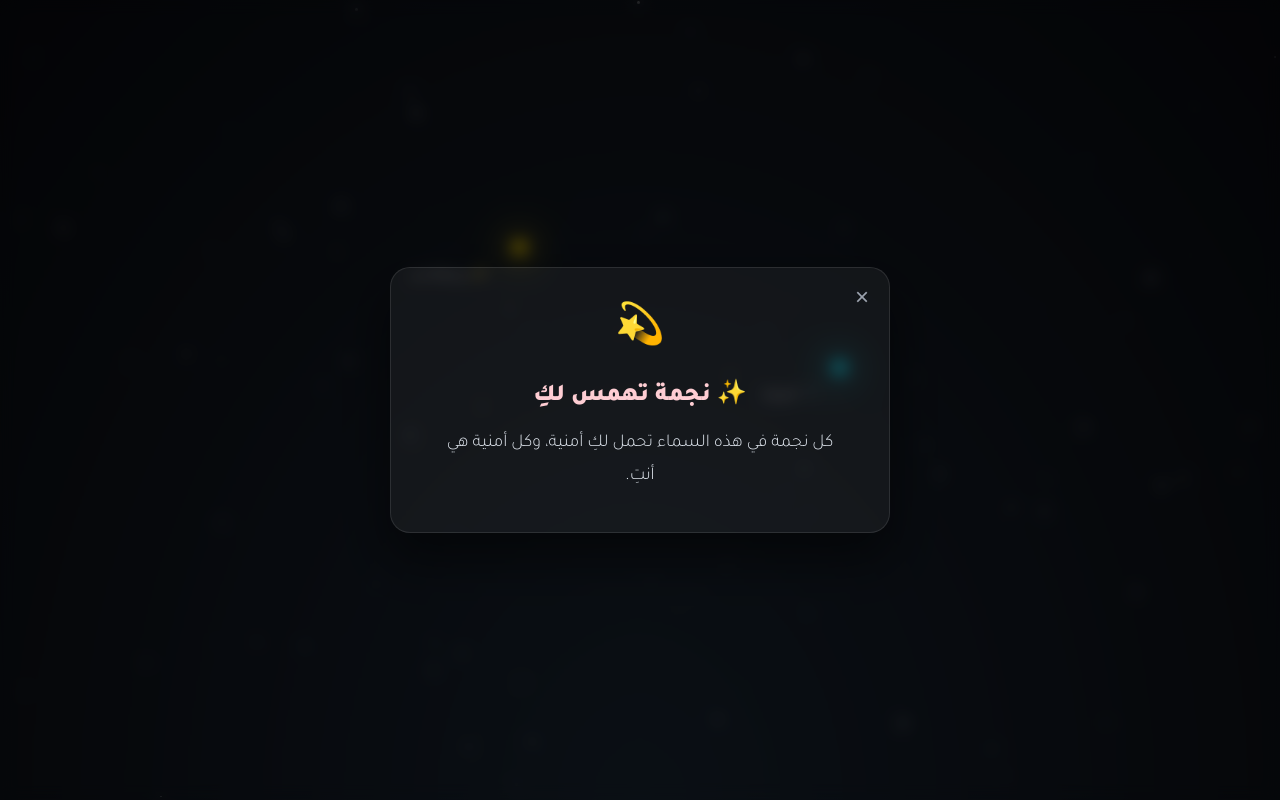
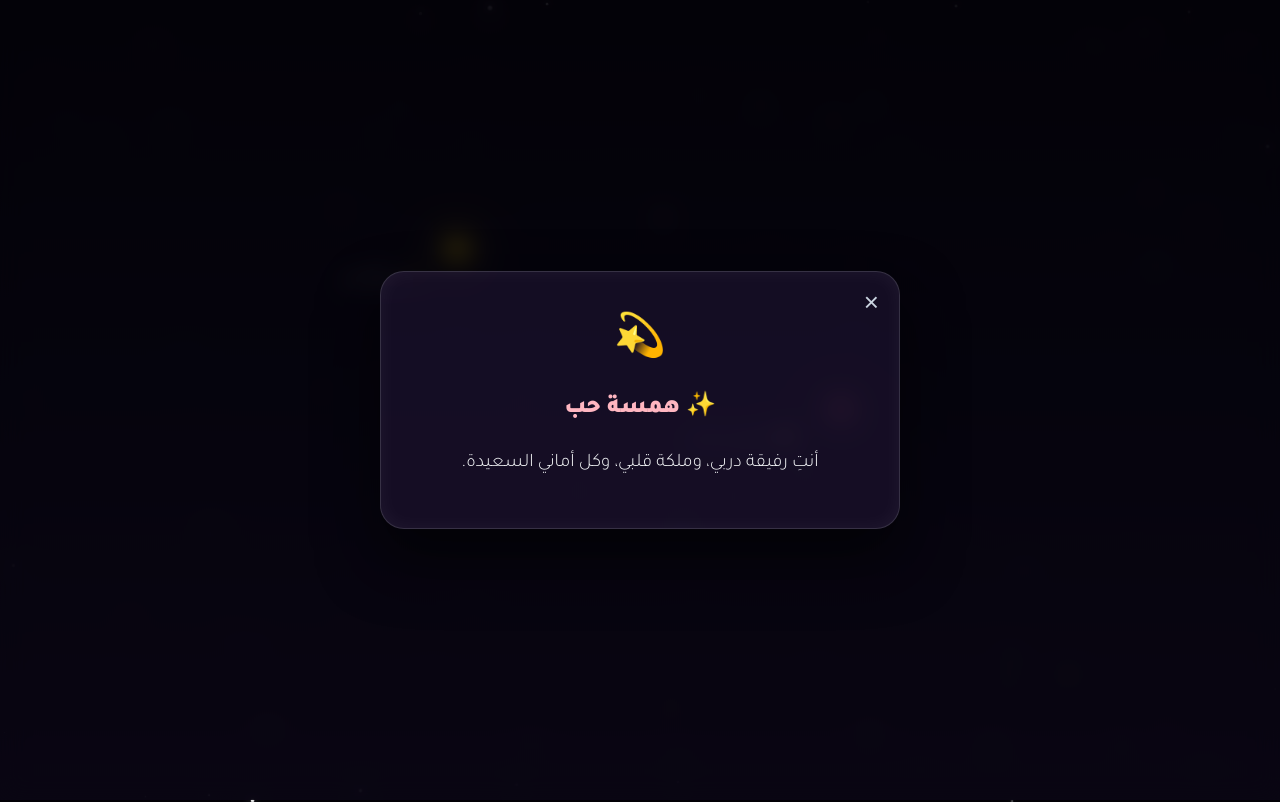
Before and after one commit to amo-bags/Mywifiandbelovedfarah, a plain HTML site: page index.html in a window 1280 px wide. Both pictures are taken after a click on the element 804 px from the left and 468 px from the top of the page. Drawn offline with Linux system fonts and the light colour scheme.

Commit message:
Update index.html

```diff
--- a/index.html
+++ b/index.html
@@ -16,7 +16,8 @@
     body {
       font-family: 'Tajawal', sans-serif;
       min-height: 100vh;
-      background: radial-gradient(ellipse at bottom, #1b2735 0%, #090a0f 100%);
+      /* خلفية سماء ليلية عميقة وأنيقة */
+      background: linear-gradient(to bottom, #020005, #0b091a, #1a102f);
       color: #fff;
       overflow: hidden;
       position: relative;
@@ -37,19 +38,19 @@
       background-color: #fff;
       border-radius: 50%;
       cursor: pointer;
-      box-shadow: 0 0 10px rgba(255, 255, 255, 0.8);
+      box-shadow: 0 0 8px rgba(255, 255, 255, 0.9);
       transition: transform 0.3s ease, box-shadow 0.3s ease;
       animation: twinkle linear infinite;
     }
 
     .star:hover {
-      transform: scale(2);
-      box-shadow: 0 0 20px rgba(255, 255, 255, 1);
+      transform: scale(2.2);
+      box-shadow: 0 0 15px rgba(255, 215, 0, 1);
     }
 
     @keyframes twinkle {
-      0%, 100% { opacity: 0.3; }
-      50% { opacity: 1; }
+      0%, 100% { opacity: 0.2; transform: scale(0.8); }
+      50% { opacity: 1; transform: scale(1.2); }
     }
 
     /* النجوم الخاصة */
@@ -62,48 +63,50 @@
     }
 
     .letter-star {
-      width: 15px;
-      height: 15px;
+      width: 18px;
+      height: 18px;
       background-color: #ffd700;
-      box-shadow: 0 0 30px #ffd700, 0 0 50px #ffd700;
+      box-shadow: 0 0 30px #ffd700, 0 0 60px #ffd700;
       top: 30%;
-      left: 40%;
+      left: 35%;
     }
 
-    .song-star {
-      width: 15px;
-      height: 15px;
-      background-color: #00e5ff;
-      box-shadow: 0 0 30px #00e5ff, 0 0 50px #00e5ff;
-      top: 45%;
+    .poem-star {
+      width: 18px;
+      height: 18px;
+      background-color: #ff758c;
+      box-shadow: 0 0 30px #ff758c, 0 0 60px #ff758c;
+      top: 50%;
       left: 65%;
     }
 
     @keyframes pulseStar {
       0%, 100% { transform: scale(1); }
-      50% { transform: scale(1.3); }
+      50% { transform: scale(1.35); }
     }
 
     /* تلميحات النجوم الخاصة */
     .star-label {
       position: absolute;
-      color: rgba(255,255,255,0.7);
-      font-size: 14px;
+      color: rgba(255, 255, 255, 0.85);
+      font-size: 15px;
+      font-weight: 500;
       pointer-events: none;
-      transform: translateY(25px) translateX(-50%);
+      transform: translateY(28px) translateX(-50%);
       white-space: nowrap;
+      text-shadow: 0 2px 4px rgba(0,0,0,0.8);
     }
 
-    /* النافذة المنبثقة (Modal) بتصميم Glassmorphism */
+    /* النافذة المنبثقة (Modal) بتصميم محسن للقراءة المريحة */
     .modal-overlay {
       position: fixed;
       top: 0;
       left: 0;
       width: 100%;
       height: 100%;
-      background: rgba(0, 0, 0, 0.6);
-      backdrop-filter: blur(8px);
-      -webkit-backdrop-filter: blur(8px);
+      background: rgba(5, 3, 10, 0.75);
+      backdrop-filter: blur(12px);
+      -webkit-backdrop-filter: blur(12px);
       display: flex;
       align-items: center;
       justify-content: center;
@@ -119,13 +122,13 @@
     }
 
     .modal-content {
-      background: rgba(255, 255, 255, 0.05);
-      border: 1px solid rgba(255, 255, 255, 0.1);
-      box-shadow: 0 25px 50px rgba(0, 0, 0, 0.5);
-      border-radius: 20px;
-      padding: 40px;
+      background: rgba(30, 20, 50, 0.65);
+      border: 1px solid rgba(255, 255, 255, 0.15);
+      box-shadow: 0 30px 60px rgba(0, 0, 0, 0.6), inset 0 0 20px rgba(255, 255, 255, 0.05);
+      border-radius: 24px;
+      padding: 45px 30px;
       width: 90%;
-      max-width: 500px;
+      max-width: 520px;
       text-align: center;
       transform: translateY(30px) scale(0.95);
       transition: transform 0.4s ease;
@@ -140,8 +143,8 @@
       position: absolute;
       top: 15px;
       right: 20px;
-      font-size: 24px;
-      color: #9ca3af;
+      font-size: 26px;
+      color: #cbd5e1;
       cursor: pointer;
       background: none;
       border: none;
@@ -153,48 +156,52 @@
     }
 
     .modal-icon {
-      font-size: 40px;
+      font-size: 42px;
       margin-bottom: 15px;
       animation: float 3s ease-in-out infinite;
     }
 
     @keyframes float {
       0%, 100% { transform: translateY(0); }
-      50% { transform: translateY(-10px); }
+      50% { transform: translateY(-8px); }
     }
 
     .modal-title {
       font-size: 24px;
       font-weight: 900;
-      margin-bottom: 15px;
-      color: #fecdd3;
+      margin-bottom: 20px;
+      color: #ffb6c1;
     }
 
+    /* تحسين تجربة القراءة: خط مريح، مسافات واسعة، ووضوح تام */
     .modal-text {
-      font-size: 18px;
-      line-height: 1.8;
-      color: #e2e8f0;
+      font-size: 19px;
+      line-height: 2.1;
+      color: #f8fafc;
       font-weight: 300;
+      text-align: center;
+      max-height: 60vh;
+      overflow-y: auto;
+      padding: 0 10px;
+    }
+
+    .modal-text::-webkit-scrollbar {
+      width: 6px;
+    }
+    .modal-text::-webkit-scrollbar-thumb {
+      background: rgba(255, 255, 255, 0.2);
+      border-radius: 10px;
     }
 
     .modal-text strong {
       color: #fff;
       font-weight: 700;
     }
-
-    /* مشغل الأغنية */
-    .song-container iframe {
-      width: 100%;
-      height: 150px;
-      border-radius: 12px;
-      margin-top: 15px;
-      border: none;
-    }
   </style>
 </head>
 <body>
 
-  <!-- حاوية السماء -->
+  <!-- حاوية السماء المرصعة بالنجوم -->
   <div id="sky"></div>
 
   <!-- النجمة المخصصة لرسالة الحب -->
@@ -202,9 +209,9 @@
     <div class="star-label">✨ رسالة حب</div>
   </div>
 
-  <!-- النجمة المخصصة للأغنية -->
-  <div class="special-star song-star" onclick="showSong()">
-    <div class="star-label">🎵 أغنيتنا</div>
+  <!-- النجمة المخصصة للشعر -->
+  <div class="special-star poem-star" onclick="showPoem()">
+    <div class="star-label">📜 شعر في الحب</div>
   </div>
 
   <!-- النافذة المنبثقة -->
@@ -218,34 +225,36 @@
   </div>
 
   <script>
-    // العبارات الرومانسية للنجوم العادية
+    // خواطر وعبارات حب عامة ورومانسية للنجوم العادية
     const sweetQuotes = [
-      "أنتِ أجمل تفصيل في تصميم حياتي يا فرح.",
-      "أنا كمهندس أبني الجدران والأساسات، لكنكِ أنتِ من يصنع منها وطناً دافئاً.",
-      "كل عام وأنتِ النور الذي يضيء مساحات أيامي.",
-      "معكِ، كل زاوية فارغة تمتلئ بالحب والتناسق.",
-      "أنتِ المخطط الأجمل الذي لا أحتاج لتعديله أبداً.",
-      "تناسق ألوان الكون كله لا يعادل جمال ضحكتك.",
-      "ابتسامتك هي أجمل ديكور يزين يومي.",
-      "كل نجمة في هذه السماء تحمل لكِ أمنية، وكل أمنية هي أنتِ."
+      "أنتِ النور الذي يملأ أيامي فرحاً وسعادة يا زوجتي الحبيبة.",
+      "وجودكِ بجانبي يجعل كل لحظة في حياتي تشبه الأعياد.",
+      "كل نجمة في هذه السماء تهمس باسمكِ وتخبركِ كم أهواكِ.",
+      "معكِ عرفت معنى السعادة الحقيقية واستوطن الدفء قلبي.",
+      "ابتسامتكِ هي أجمل ما أراه كل يوم، وأنتِ كل مناي في هذه الحياة.",
+      "لا أستطيع تخيل أيامي بدونكِ، فأنتِ الروح التي تسري في عروقي.",
+      "أحبكِ بكل ما تعنيه الكلمة من حب وعشق وأمان.",
+      "أنتِ رفيقة دربي، وملكة قلبي، وكل أماني السعيدة."
     ];
 
-    // رسالة الحب الطويلة (النجمة الذهبية)
+    // رسالة الحب الطويلة والدافئة
     const loveLetter = `
-      إلى حبيبتي وزوجتي الغالية <strong>فرح</strong>،<br><br>
-      في يوم ميلادك، أقف متأملاً أجمل مشروع في حياتي، وهو "نحن".
-      كمهندس معماري، أستطيع أن أصمم هياكل صلبة ومبانٍ شاهقة، لكنكِ كمهندسة ديكور وفنانة، من يضع فيها الروح، الدفء، ومعنى "البيت".<br><br>
-      أنتِ لستِ فقط شريكة حياتي، بل أنتِ الألوان التي تملأ فراغاتي، والضوء الذي ينساب في كل زوايا عمري.
-      كل عام وأنتِ ملكة قلبي، وتفاصيل الجمال في كل أيامي.<br><br>
-      <strong>أحبكِ اليوم، وغداً، وإلى الأبد.</strong>
+      إلى زوجتي الغالية وتوأم روحي <strong>فرح</strong>،<br><br>
+      في كل يوم أعيشه معكِ، أتاكد أن اختياركِ كان أجمل وأعظم أقداري. أنتِ لستِ فقط شريكة حياتي، بل أنتِ الأمان الذي ألوذ إليه من تعب الأيام، والراحة التي تنعش روحي.<br><br>
+      أشكر الله دائماً لأنكِ جمعتِ بيني وبينكِ في هذا العالم الواسع. أود أن أعدكِ بأن أبقى الحصن المنيع والسند الداعم لكِ طوال العمر.<br><br>
+      <strong>أحبكِ اليوم، وغداً، وإلى الأبد يا كل حياتي.</strong>
     `;
 
-    // كود الأغنية المحدث بالرابط الجديد
-    const songHTML = `
-      استمعي إلى هذه الأغنية التي تعزف ألحان حبي لكِ:
-      <div class="song-container">
-        <iframe src="https://www.youtube.com/embed/FcIVdQZqKrY?autoplay=0" allow="autoplay; encrypted-media" allowfullscreen></iframe>
-      </div>
+    // محتوى الشعر الرومانسي البديل للأغنية
+    const romanticPoem = `
+      يا من ملكتِ القلب واحتللتِ الروحهْ<br>
+      بكِ تهتدي روحي وتزول الجروحهْ<br><br>
+      يا فرحة العمر يا أملي ويا سكني<br>
+      بكِ الحياة تحلو وتطيب لي الفسحةْ<br><br>
+      لو تطلبين العين ما تغللى عليكِ أبداً<br>
+      فأنتِ النبض في صدري وفي كفي الملوحهْ<br><br>
+      دمتِ لي حباً أمد الدهر أقر به<br>
+      يا أجمل نساء الكون ويا أطهر الطروحهْ
     `;
 
     const sky = document.getElementById('sky');
@@ -254,27 +263,25 @@
     const modalText = document.getElementById('modalText');
     const modalIcon = document.getElementById('modalIcon');
 
-    // إنشاء النجوم العشوائية في السماء
+    // إنشاء سماء مرصعة بنجوم كثيفة ومتنوعة
     function createStars() {
-      const starCount = 100;
+      const starCount = 140;
       for (let i = 0; i < starCount; i++) {
         const star = document.createElement('div');
         star.classList.add('star');
 
-        // أحجام وأماكن عشوائية
-        const size = Math.random() * 3 + 1;
+        const size = Math.random() * 2.8 + 0.8;
         star.style.width = size + 'px';
         star.style.height = size + 'px';
         star.style.top = Math.random() * 100 + 'vh';
         star.style.left = Math.random() * 100 + 'vw';
 
-        // سرعة وميض عشوائية
         star.style.animationDuration = (Math.random() * 3 + 1.5) + 's';
+        star.style.animationDelay = (Math.random() * 3) + 's';
 
-        // عند الضغط على نجمة عادية
         star.addEventListener('click', () => {
           const randomQuote = sweetQuotes[Math.floor(Math.random() * sweetQuotes.length)];
-          openModal("✨ نجمة تهمس لكِ", randomQuote, "💫");
+          openModal("✨ همسة حب", randomQuote, "💫");
         });
 
         sky.appendChild(star);
@@ -283,12 +290,12 @@
 
     // عرض رسالة الحب
     function showLetter() {
-      openModal("إلى مهندسة قلبي 🏛️🎨", loveLetter, "💌");
+      openModal("إلى زوجتي الحبيبة فرح 💌", loveLetter, "💖");
     }
 
-    // عرض الأغنية
-    function showSong() {
-      openModal("ألحان حبنا 🎶", songHTML, "🎧");
+    // عرض الشعر
+    function showPoem() {
+      openModal("أبيات شعرية لأجل عيونك 📜", romanticPoem, "✒️");
     }
 
     // فتح النافذة
@@ -302,12 +309,6 @@
     // إغلاق النافذة
     function closeModal() {
       modalOverlay.classList.remove('active');
-      // إيقاف تشغيل الفيديو عند الإغلاق عبر تفريغ المحتوى مؤقتاً
-      if(modalText.innerHTML.includes('iframe')) {
-        const temp = modalText.innerHTML;
-        modalText.innerHTML = '';
-        setTimeout(() => modalText.innerHTML = temp, 100);
-      }
     }
 
     // إغلاق النافذة عند الضغط خارجها
```
